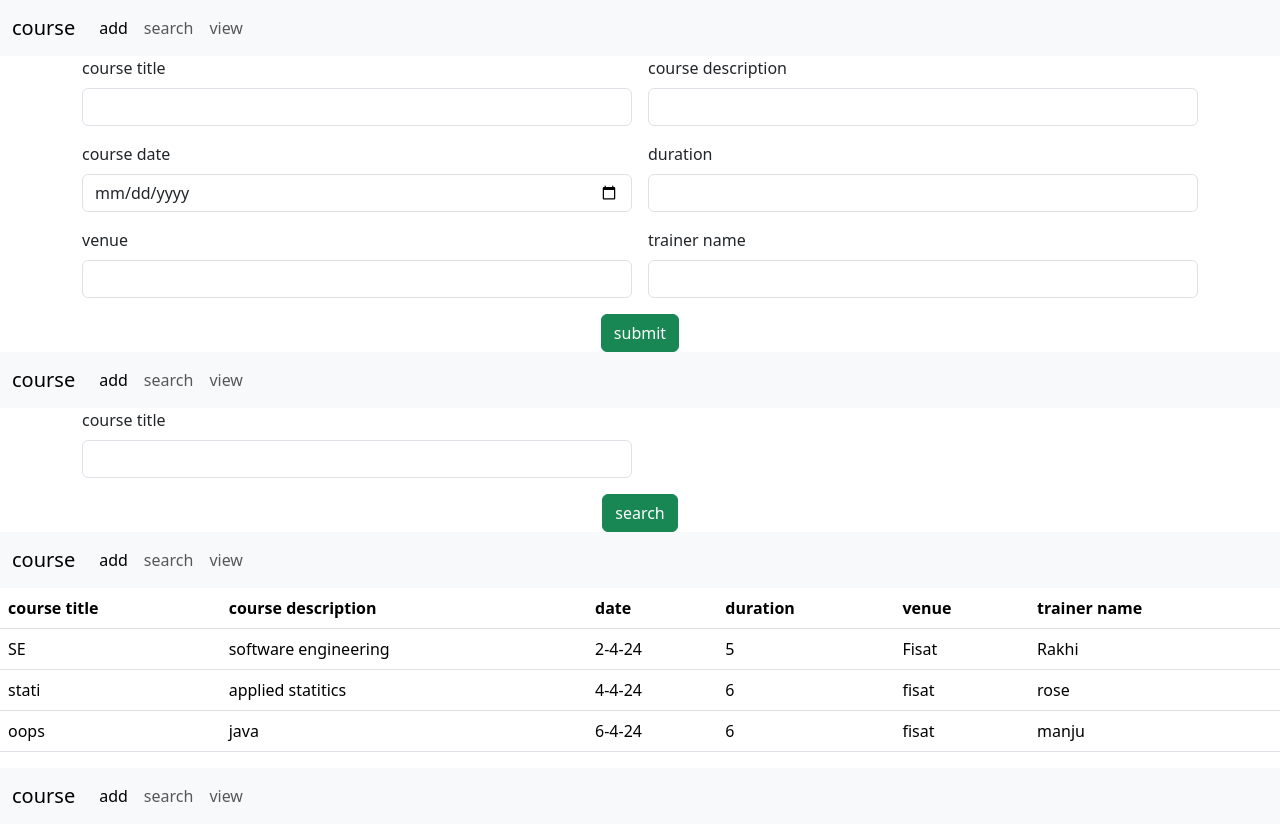
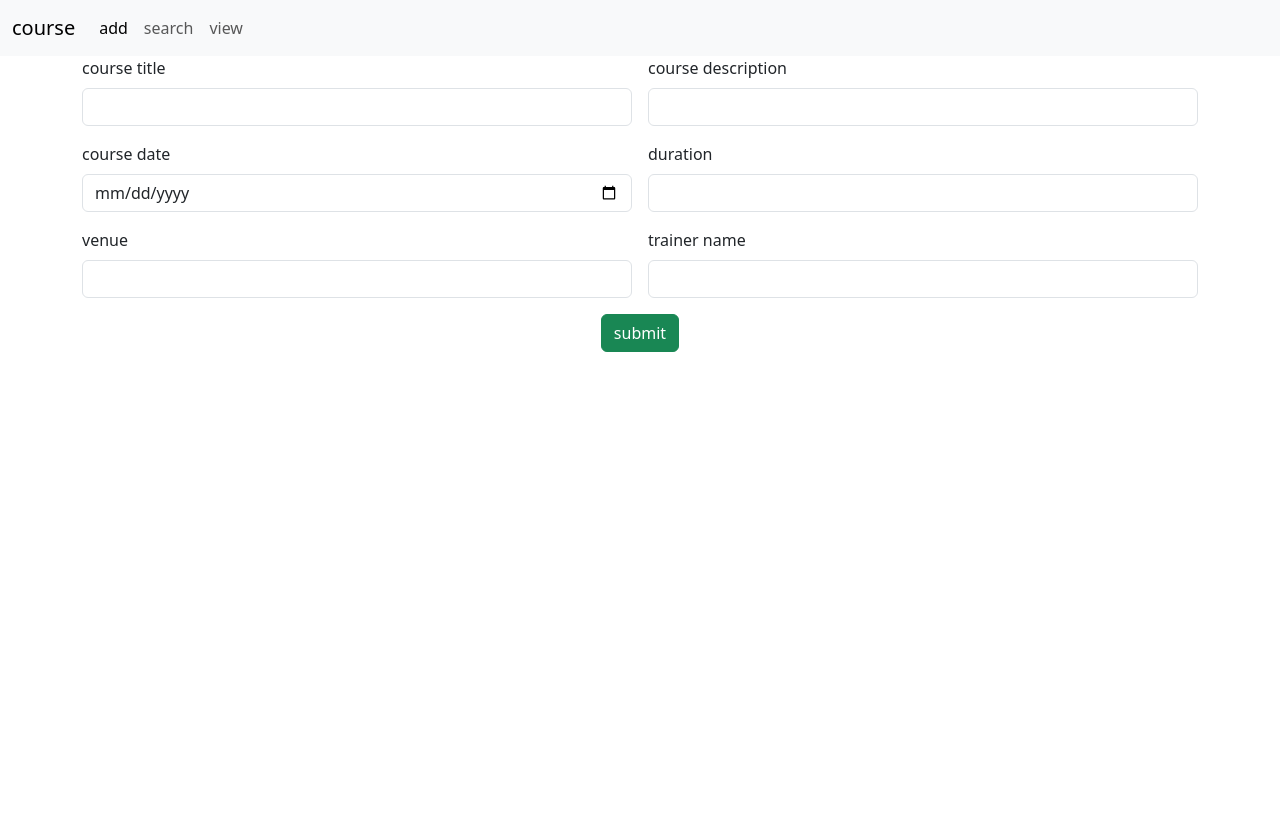
Before and after one commit to Anjaleekrishna135/course-app, a React (Create React App) app: page / in a window 1280 px wide. After the commit the page ends 800 px from the top, so only its background shows below. Built offline with nearby package versions, Linux system fonts and the light colour scheme.

Commit message:
changes commited

```diff
--- a/package.json
+++ b/package.json
@@ -8,6 +8,7 @@
     "@testing-library/user-event": "^13.5.0",
     "react": "^18.3.1",
     "react-dom": "^18.3.1",
+    "react-router-dom": "^6.23.1",
     "react-scripts": "5.0.1",
     "web-vitals": "^2.1.4"
   },
--- a/src/App.js
+++ b/src/App.js
@@ -4,15 +4,17 @@ import AddCourse from './components/AddCourse';
 import Search from './components/Search';
 import View from './components/View';
 import { NavBar } from './components/NavBar';
+import { BrowserRouter, Route, Routes } from 'react-router-dom';
 
 function App() {
   return (
-    <div>
-      <AddCourse />
-      <Search />
-      <View />
-      <NavBar />
-    </div>
+    <BrowserRouter>
+      <Routes>
+        <Route path='/' element={<AddCourse />} />
+        <Route path='/search' element={<Search />} />
+        <Route path='/view' element={<View />} />
+      </Routes>
+    </BrowserRouter>
   );
 }
 
--- a/src/components/NavBar.jsx
+++ b/src/components/NavBar.jsx
@@ -1,24 +1,25 @@
 import React from 'react'
+import { Link } from 'react-router-dom'
 
 export const NavBar = () => {
     return (
         <div>
             <nav class="navbar navbar-expand-lg bg-body-tertiary">
                 <div class="container-fluid">
-                    <a class="navbar-brand" href="#">course</a>
+                    <Link class="navbar-brand" to="#">course</Link>
                     <button class="navbar-toggler" type="button" data-bs-toggle="collapse" data-bs-target="#navbarSupportedContent" aria-controls="navbarSupportedContent" aria-expanded="false" aria-label="Toggle navigation">
                         <span class="navbar-toggler-icon"></span>
                     </button>
                     <div class="collapse navbar-collapse" id="navbarSupportedContent">
                         <ul class="navbar-nav me-auto mb-2 mb-lg-0">
                             <li class="nav-item">
-                                <a class="nav-link active" aria-current="page" href="AddCourse.jsx">add</a>
+                                <Link class="nav-link active" aria-current="page" to="/">add</Link>
                             </li>
                             <li class="nav-item">
-                                <a class="nav-link" href="Search.jsx">search</a>
+                                <Link class="nav-link" to="/search">search</Link>
                             </li>
                             <li class="nav-item">
-                                <a class="nav-link" href="View.jsx">view</a>
+                                <Link class="nav-link" to="/view">view</Link>
                             </li>
 
 
```
Also changed, not shown: 1 other file (tests, documents, lock files or other folders).
